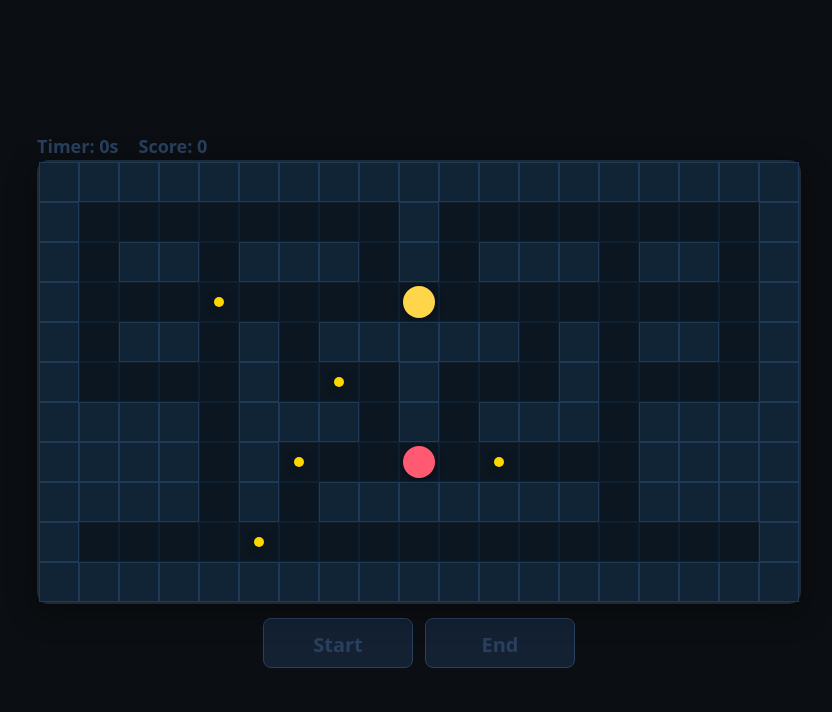
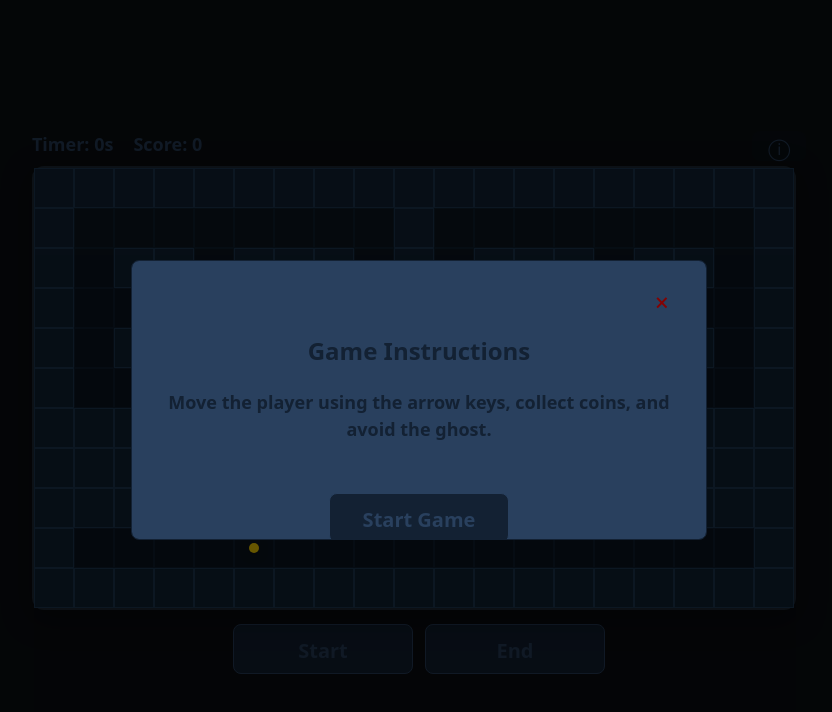
Before and after one commit to Simon-Fochler/React-Game, a React (Vite) app: page / in a window 1280 px wide. Shown: the top 712 px of the page, without its empty margins (221-1053 px from the left). Built offline with nearby package versions, Linux system fonts and the light colour scheme.

Commit message:
Spiel mit Instructions und Gameover page

```diff
--- a/src/Game.css
+++ b/src/Game.css
@@ -80,7 +80,7 @@ html, body, #root {
 }
 
 .button {
-  width: 150px;
+  width: 180px;
   height: 50px;
   background: #132133;
   border: 1px solid #29405e;
@@ -96,9 +96,90 @@ html, body, #root {
   font-size: large;
   font-weight: bold;
   display: flex;
+  height: 40px;
+}
+.timer{
+  margin-top: 5px;
+  margin-bottom: 5px;
 }
 .score {
   margin-left: 20px; /* Abstand nach links */
+  margin-top: 5px;
+  margin-bottom: 5px;
+}
+.infoBtn{
+  background-color: #091016;
+  color: #29405e;
+  margin-left: 550px; /* Abstand nach links */
+  margin-top: 5px;
+  margin-bottom: 5px;
+  display: flex;
+  align-items: center;    /* vertikal zentrieren */
+  justify-content: center; /* horizontal zentrieren */
+  font-size: larger;
+  font-weight: bolder;
+  width: 10px;
 }
 
 .button:hover { filter: brightness(1.1); }
+
+
+
+.backdrop {
+  position: fixed;
+  inset: 0;
+  background: rgba(0,0,0,0.6);
+  display: flex;
+  align-items: center;
+  justify-content: center;
+  z-index: 1000;
+}
+
+.modal {
+  background: #29405e;
+  border: 1px solid #132133;
+  color: #132133;
+  padding: 2rem;
+  border-radius: 8px;
+  width: 45vw;  /* max. 90% der Bildschirmbreite */
+  height: 35vh; /* max. 80% der Bildschirmhöhe */
+  overflow: auto;   /* Scrollen, falls Inhalt größer als max-height */
+  box-sizing: border-box;
+  text-align: center;
+}
+
+
+.closeRow{
+  display: flex;
+  justify-content: flex-end; /* horizontal rechts */
+  align-items: center;       /* vertikal zentriert */
+  height: 20px;
+}
+.closeButton{
+  padding: 5px 5px;
+  height: 20px;
+  color: rgb(133, 2, 2);
+  background-color: transparent;
+  display: flex;
+  align-items: center;    /* vertikal zentrieren */
+  justify-content: center; /* horizontal zentrieren */
+}
+
+.gameDescriptionH{
+  font-weight: bolder;
+  font-weight: larger;
+}
+.gameDescription{
+  font-weight: bold;
+  font-size: large;
+  margin-bottom: 50px;
+}
+
+
+
+
+.final-timerandscore{
+  font-weight: bold;
+  font-size: large;
+  margin-bottom: 50px;
+}
--- a/src/Game.jsx
+++ b/src/Game.jsx
@@ -92,11 +92,15 @@ export default function Game(){
     const [player, setPlayer]   = useState(START_PLAYER);
     const [ghost, setGhost]     = useState(START_GHOST);
     const [ghostDir, setGhostDir] = useState({ x: 0, y: 0 });
-    const [status, setStatus]   = useState("gameover"); // "playing" | "gameover"
+    const [status, setStatus]   = useState("before game"); // "playing" | "gameover" | "before game"
     const [seconds, setSeconds] = useState(0);
     const [running, setRunning] = useState(false);
     const [coins, setCoins] = useState([makeCoin(), makeCoin(), makeCoin(), makeCoin(), makeCoin()]);
     const [count, setCount] = useState(0);
+    const [infoOpen, setInfoOpen] = useState(true); //
+
+
+
 
     // Fokus, damit Arrow Keys nicht scrollen
     useEffect(() => {
@@ -183,6 +187,7 @@ export default function Game(){
 
   }
   function endGame() {
+    if (status!=="playing") return;
     setPlayer(START_PLAYER);
     setGhost(START_GHOST);
     setGhostDir({ x: 0, y: 0 });
@@ -198,9 +203,14 @@ export default function Game(){
       ref={containerRef}
       style={{ outline: "none" }}
     >
+
+
+
+
       <div className="timerAndcounter">
          <span className="timer">Timer: {seconds}s</span>
          <span className="score">Score: {count}</span>
+         <button className="infoBtn" onClick={() => setInfoOpen(true)}><i class="fa fa-icon w3-large">&#9432;</i></button>
       </div>
       <div
         className="board"
@@ -247,7 +257,52 @@ export default function Game(){
 
         </div>
 
-      </div> {/* board */}
+      </div>
+
+      {/* InfoWindow */}
+      {infoOpen && (
+        <div className="backdrop" onClick={() => setInfoOpen(false)}>
+          <div
+            className="modal"
+            onClick={(e) => e.stopPropagation()} // Klick im Fenster nicht schließen
+          >
+            <div className="closeRow"><button className="closeButton" onClick={() => setInfoOpen(false)}>&#128473;</button></div>
+            <h2 className="gameDescriptionH">Game Instructions</h2>
+            <p className="gameDescription">Move the player using the arrow keys, collect coins, and avoid the ghost.</p>
+            <button  className="button" onClick={() => {
+    reset();           // Spiel zurücksetzen
+    setInfoOpen(false); // Info-Fenster schließen
+  }}>Start Game</button>
+          </div>
+        </div>
+      )}
+
+
+    {/* Gameover Page */}
+      {status == "gameover" && (
+        <div className="backdrop">
+          <div
+            className="modal"
+            onClick={(e) => e.stopPropagation()} // Klick im Fenster nicht schließen
+          >
+            <div className="closeRow"><button className="closeButton" onClick={() => setStatus("before playing")}>&#128473;</button></div>
+            <h2 className="gameDescriptionH">GAMEOVER</h2>
+            <div className="final-timerandscore">
+               <span className="final-timer">Timer: {seconds}s</span>
+               <br />
+               <span className="final-score">Score: {count}</span>
+            </div>
+            <button  className="button" onClick={() => {
+    reset();           // Spiel zurücksetzen
+    setInfoOpen(false); // Info-Fenster schließen
+  }}>Start Game</button>
+          </div>
+        </div>
+      )}
+
+
+
+      {/* board */}
       <div className="hud">
         <button className="button" onClick={reset}>Start</button>
         <button className="button" onClick={endGame}>End</button>
```
